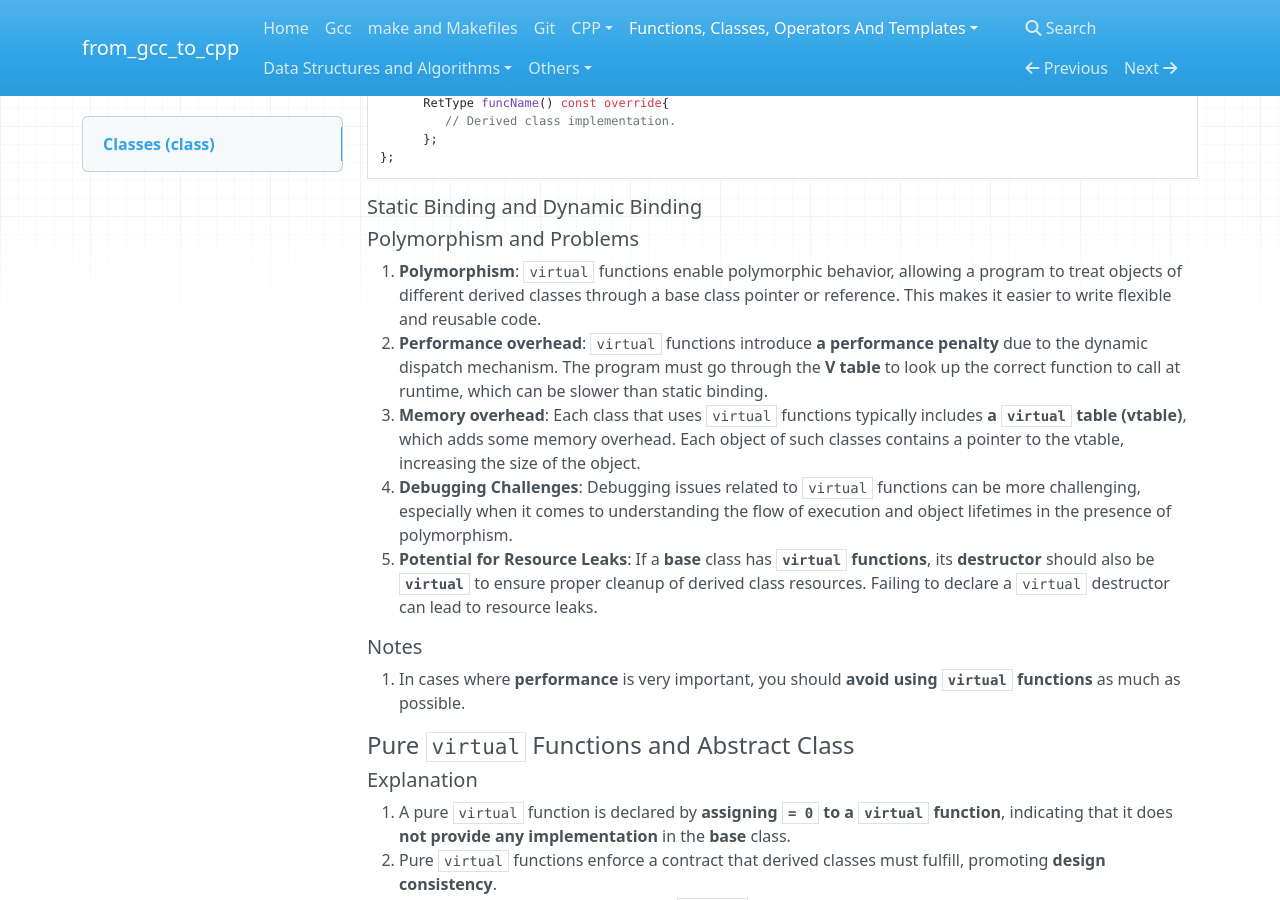
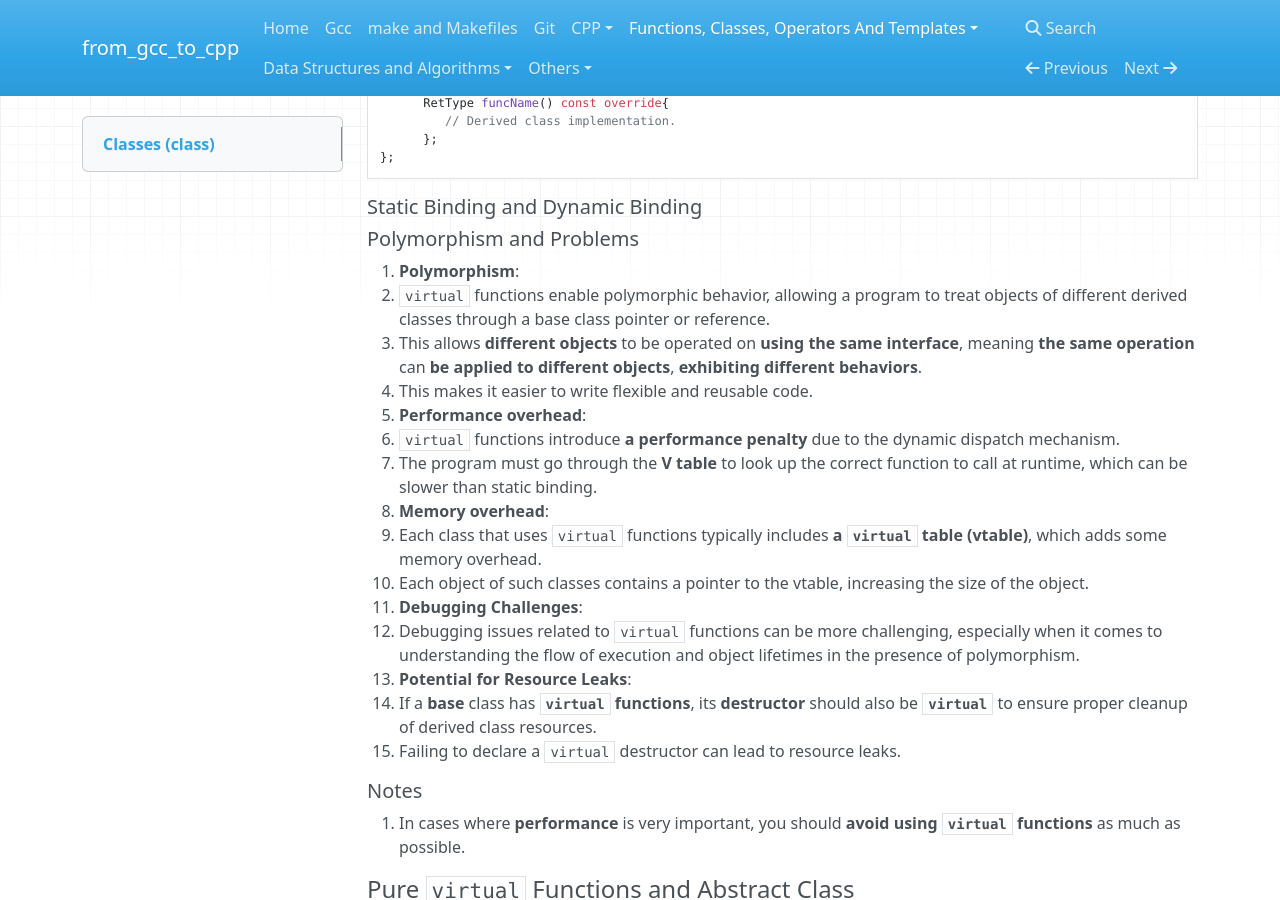
Before and after one commit to 0BananaBig0/from_gcc_to_cpp, an MkDocs documentation site: the page built from docs/Classes.md, in a window 1280 px wide and 900 px high, scrolled down 21304 px. Built offline with MkDocs 1.6.1, drawn with Linux system fonts in a browser that asks for light colours; nearby versions of some CDN libraries.

Commit message:
supplement Classes.md

```diff
--- a/docs/Classes.md
+++ b/docs/Classes.md
@@ -1122,21 +1122,29 @@ class Derived: public Base {
 
 ##### Polymorphism and Problems
 
-1. **Polymorphism**: `virtual` functions enable polymorphic behavior, allowing a program to treat
-   objects of different derived classes through a base class pointer or reference. This makes it
-   easier to write flexible and reusable code.
-2. **Performance overhead**: `virtual` functions introduce **a performance penalty** due to the
-   dynamic dispatch mechanism. The program must go through the **V table** to look up the correct
-   function to call at runtime, which can be slower than static binding.
-3. **Memory overhead**: Each class that uses `virtual` functions typically includes **a `virtual`
-   table (vtable)**, which adds some memory overhead. Each object of such classes contains a pointer
-   to the vtable, increasing the size of the object.
-4. **Debugging Challenges**: Debugging issues related to `virtual` functions can be more
-   challenging, especially when it comes to understanding the flow of execution and object lifetimes
-   in the presence of polymorphism.
-5. **Potential for Resource Leaks**: If a **base** class has **`virtual` functions**, its
-   **destructor** should also be **`virtual`** to ensure proper cleanup of derived class resources.
-   Failing to declare a `virtual` destructor can lead to resource leaks.
+1. **Polymorphism**:
+   - `virtual` functions enable polymorphic behavior, allowing a program to treat objects of
+     different derived classes through a base class pointer or reference.
+   - This allows **different objects** to be operated on **using the same interface**, meaning **the
+     same operation** can **be applied to different objects**, **exhibiting different behaviors**.
+   - This makes it easier to write flexible and reusable code.
+2. **Performance overhead**:
+   - `virtual` functions introduce **a performance penalty** due to the dynamic dispatch mechanism.
+   - The program must go through the **V table** to look up the correct function to call at runtime,
+     which can be slower than static binding.
+3. **Memory overhead**:
+   - Each class that uses `virtual` functions typically includes **a `virtual` table (vtable)**,
+     which adds some memory overhead.
+   - Each object of such classes contains a pointer to the vtable, increasing the size of the
+     object.
+4. **Debugging Challenges**:
+   - Debugging issues related to `virtual` functions can be more challenging, especially when it
+     comes to understanding the flow of execution and object lifetimes in the presence of
+     polymorphism.
+5. **Potential for Resource Leaks**:
+   - If a **base** class has **`virtual` functions**, its **destructor** should also be
+     **`virtual`** to ensure proper cleanup of derived class resources.
+   - Failing to declare a `virtual` destructor can lead to resource leaks.
 
 ##### Notes
 
```
